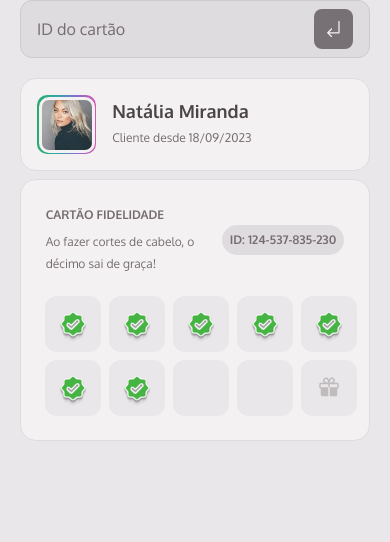
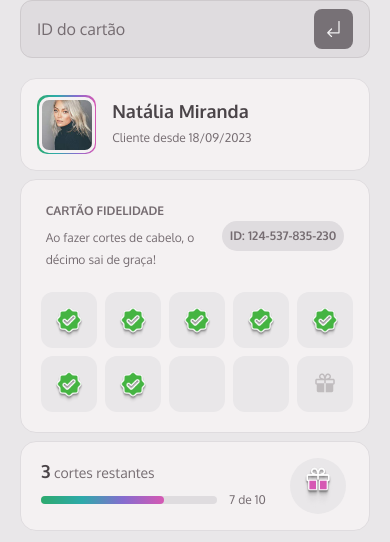
Before and after one commit to rmmena123/mba-member-club, a plain HTML site: page index.html in a window 390 px wide. Shown: the part 96-638 px from the top of the page. Drawn offline with Linux system fonts and the light colour scheme.

Commit message:
Feature: Mobile - Progress section

```diff
--- a/index.html
+++ b/index.html
@@ -42,7 +42,7 @@
         </div>
       </section>
 
-      <section class="container-main loyalt-card-info">
+      <section class="container-main loyalty-card-info">
         <div class="card-heading">
           <div class="card-info">
             <h2 class="subtitle-sm">Cartão Fidelidade</h2>
@@ -94,7 +94,25 @@
           </div>
         </div>
       </section>
-      <section class="loyalt-card-remaining"></section>
+
+      <section class="container-main loyalty-progress">
+        <div class="progress-info">
+          <div class="progress-remaining">
+            <p class="text-sm">
+              <strong class="title-sm">3</strong> cortes restantes
+            </p>
+          </div>
+
+          <div class="progress-bar">
+            <progress max="10" value="7"></progress>
+            <div class="text-xs">7 de 10</div>
+          </div>
+        </div>
+
+        <div class="gift-image">
+          <img src="./src/assets/PinGift.png" />
+        </div>
+      </section>
     </main>
   </body>
 </html>
--- a/src/styles/index.css
+++ b/src/styles/index.css
@@ -2,3 +2,4 @@
 @import url(header.css);
 @import url(user-info.css);
 @import url(loyal-card.css);
+@import url(loyal-progress.css);
--- a/src/styles/loyal-card.css
+++ b/src/styles/loyal-card.css
@@ -1,7 +1,7 @@
-.loyalt-card-info {
+.loyalty-card-info {
   flex-direction: column;
   gap: var(--space-lg);
-  padding: var(--space-xl);
+  padding: var(--space-lg);
 
   & .card-heading {
     display: flex;
@@ -42,7 +42,6 @@
 
       border-radius: var(--border-radius-sm);
       background: var(--base---gray-200);
-      backdrop-filter: blur(3.15px);
     }
   }
 }
--- /dev/null
+++ b/src/styles/loyal-progress.css
@@ -0,0 +1,47 @@
+.loyalty-progress {
+  gap: var(--space-xl);
+  padding: var(--space-base) var(--space-lg);
+
+  & .progress-info {
+    display: flex;
+    flex-direction: column;
+    gap: var(--space-min);
+  }
+
+  & .progress-bar {
+    display: flex;
+    align-items: center;
+    gap: var(--space-md);
+
+    & progress,
+    & progress::-webkit-progress-bar,
+    & progress::-webkit-progress-value {
+      border-radius: var(--border-radius-full);
+    }
+
+    & progress {
+      width: 11rem;
+      height: 0.5rem;
+    }
+
+    & progress::-webkit-progress-bar {
+      background: var(--base---gray-300);
+    }
+
+    & progress::-webkit-progress-value {
+      background: var(--gradient-base);
+    }
+  }
+
+  & .gift-image {
+    display: flex;
+    justify-content: center;
+    align-items: center;
+    width: 3.5rem;
+    height: 3.5rem;
+    padding: var(--space-sm);
+
+    border-radius: var(--border-radius-full);
+    background: var(--base---gray-200);
+  }
+}
```
